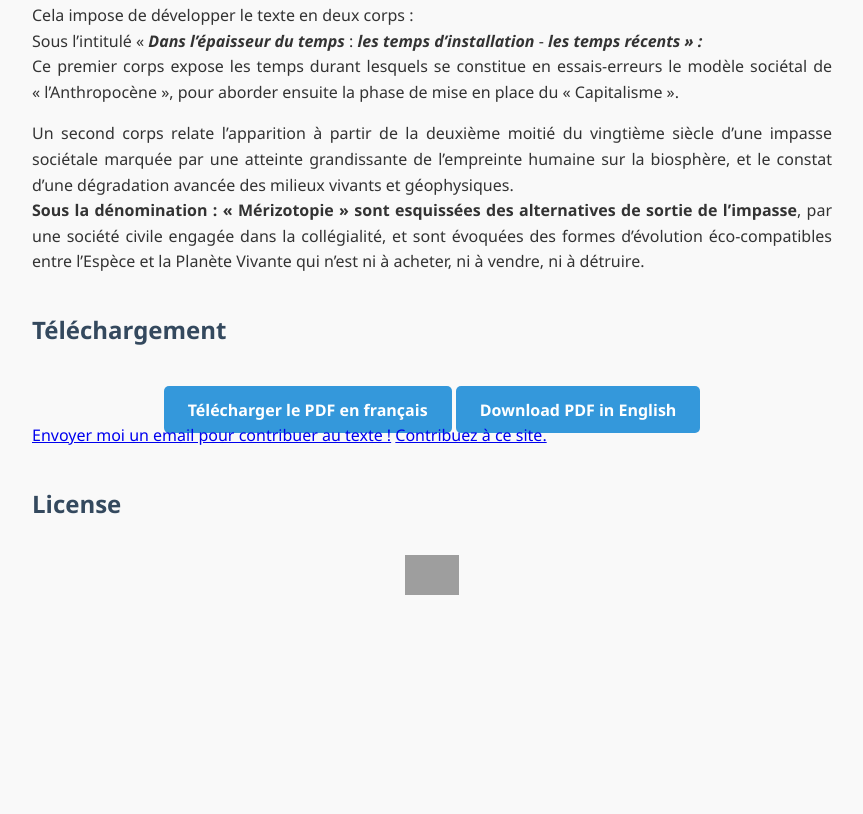
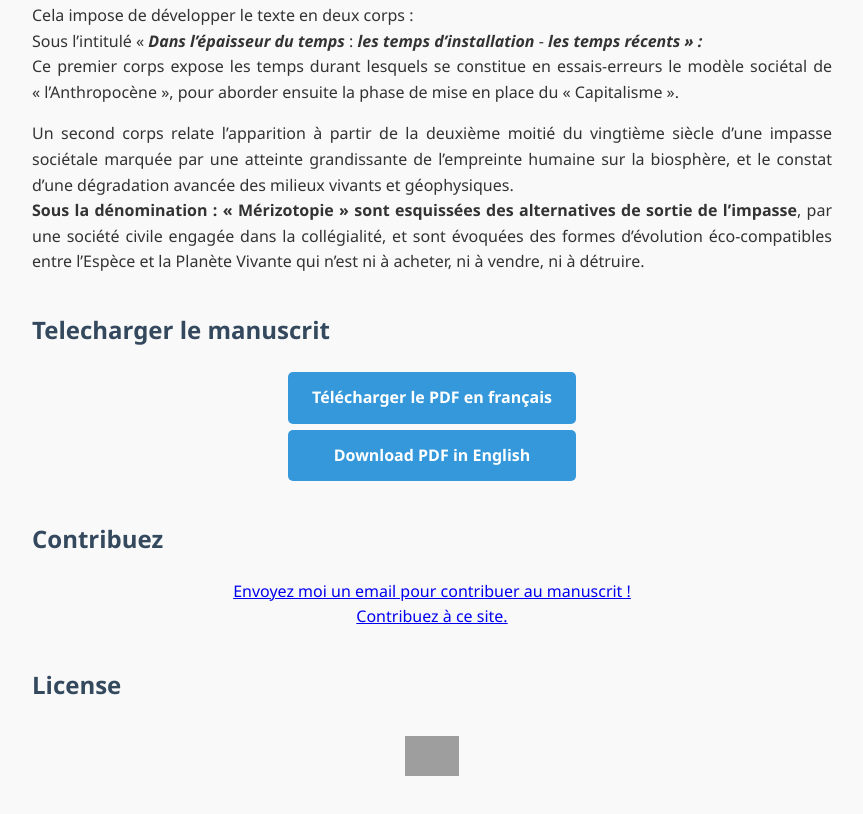
Before and after one commit to merizotopies/merizotopies.github.io, a plain HTML site: page index.html in a window 1280 px wide. Shown: the part 6043-6857 px from the top of the page, without its empty margins (208-1071 px from the left). Before the commit the page ends 6677 px from the top, so only its background shows below. Drawn offline with Linux system fonts and the light colour scheme; grey boxes are pictures that could not be loaded.

Commit message:
feat: download / contribute css.

```diff
--- a/index.html
+++ b/index.html
@@ -26,9 +26,18 @@
       text-align: justify;
     }
 
+    .contribute {
+      text-align: center;
+      display: flex;
+      flex-direction: column;
+      align-items: center;
+    }
+
     .download {
-      margin-top: 3em;
       text-align: center;
+      display: flex;
+      flex-direction: column;
+      align-items: center;
     }
 
     .download a {
@@ -39,6 +48,8 @@
       border-radius: 5px;
       font-weight: bold;
       transition: background-color 0.3s;
+      width: 15rem;
+      margin: 0.2rem;
     }
 
     .download a:hover {
@@ -214,16 +225,19 @@ Sous l’intitulé « <em><strong>Dans l’épaisseur du temps </strong></em>
 <p>Un second corps relate l’apparition à partir de la deuxième moitié du vingtième siècle d’une impasse sociétale marquée par une atteinte grandissante de l’empreinte humaine sur la biosphère, et le constat d’une dégradation avancée des milieux vivants et géophysiques.<br />
 <strong>Sous la dénomination : « Mérizotopie » sont esquissées des alternatives de sortie de l’impasse</strong>, par une société civile engagée dans la collégialité, et sont évoquées des formes d’évolution éco-compatibles entre l’Espèce et la Planète Vivante qui n’est ni à acheter, ni à vendre, ni à détruire.</p>
 
-  <h2>Téléchargement</h2>
+  <h2>Telecharger le manuscrit</h2>
 
   <div class="download">
     <a href="manuscrit_FR_260625.pdf" download>Télécharger le  PDF en français</a>
     <a href="manuscrit_EN_260625.pdf" download>Download PDF in English</a>
   </div>
 
-    <a href="mailto:merizotopies@gmail.com">Envoyer moi un email pour contribuer au texte !</a>
+  <h2>Contribuez</h2>
 
+  <div class="contribute">
+    <a href="mailto:merizotopies@gmail.com">Envoyez moi un email pour contribuer au manuscrit !</a>
     <a href="https://github.com/merizotopies/merizotopies.github.io/">Contribuez à ce site.</a>
+  </div>
 
   <h2>License</h2>
 
```
